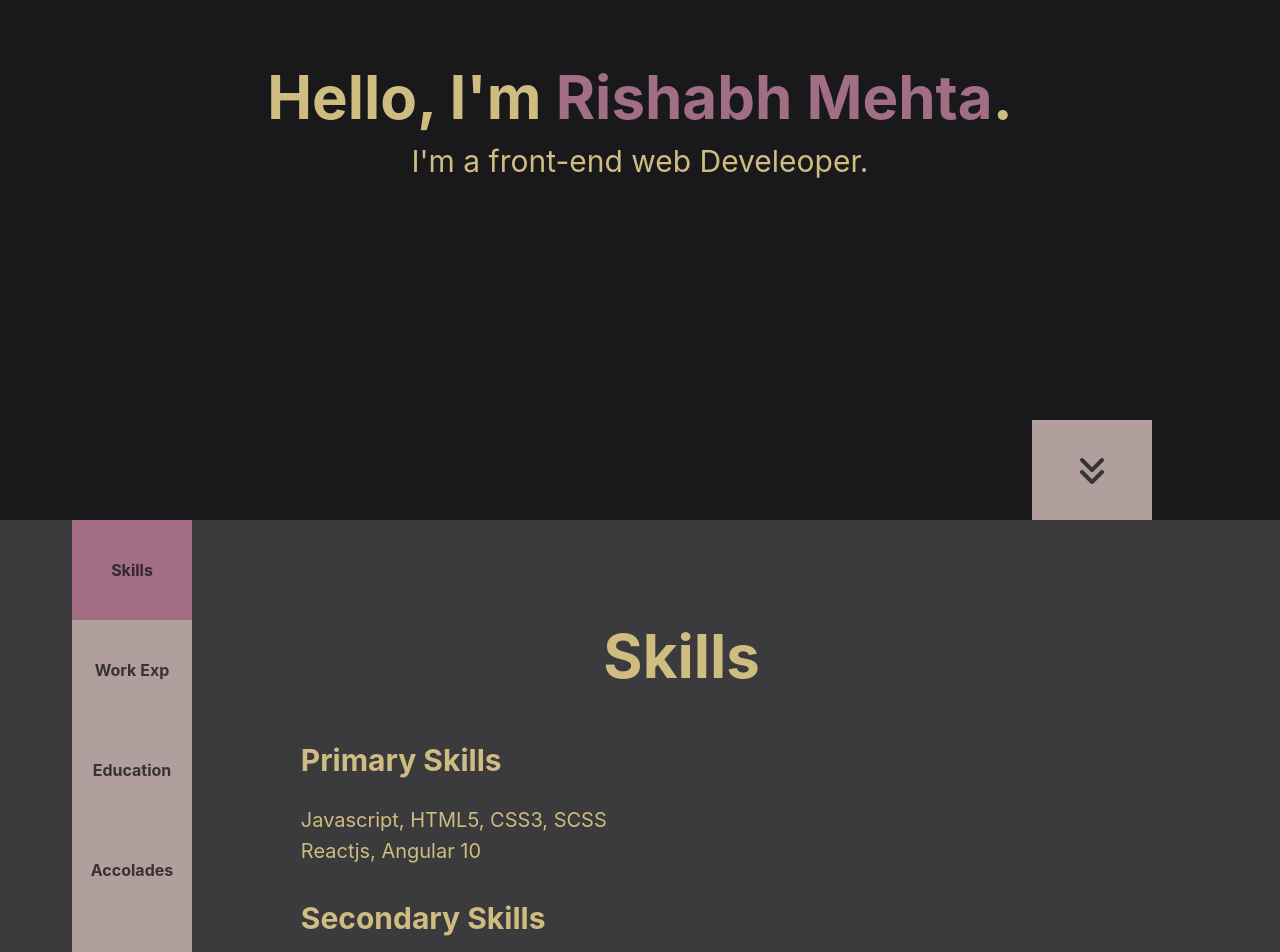
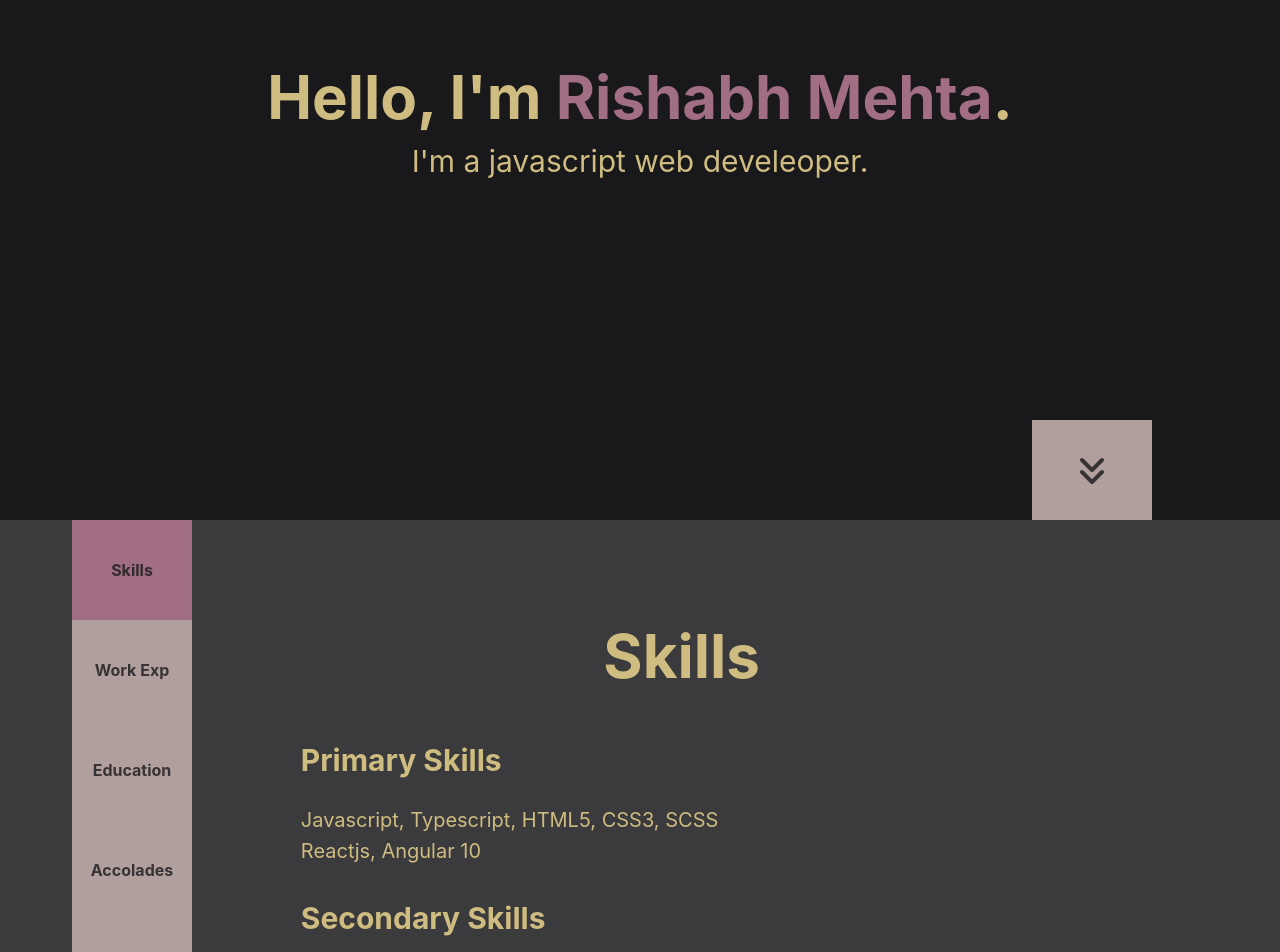
Before and after one commit to mehtarishabh/onerishabh, a React (Create React App) app: page / in a window 1280 px wide. Shown: the part 280-1232 px from the top of the page. Built offline with nearby package versions, Linux system fonts and the light colour scheme.

Commit message:
add certifications

```diff
--- a/src/pages/Home/Home.js
+++ b/src/pages/Home/Home.js
@@ -43,7 +43,7 @@ function Home() {
           <h1 className='Home_heading'>Skills</h1>
           <div className='Home_details'>
             <div className='Home_subheading'>Primary Skills</div>
-            <div className='Home_text'>Javascript, HTML5, CSS3, SCSS</div>
+            <div className='Home_text'>Javascript, Typescript, HTML5, CSS3, SCSS</div>
             <div className='Home_text'>Reactjs, Angular 10</div>
             <div className='Home_subheading'>Secondary Skills</div>
             <div className='Home_text'>AWS cloud services, Nodejs, Python</div>
@@ -143,6 +143,9 @@ function Home() {
             target="_blank" rel="noreferrer" className='pink'>Advanced CSS and Sass: Flexbox, Grid, Animations and More! </a>
             by Jonas Schmedtmann - Udemy Certification </div>
           <div className='Home_text'>4. <b>SEO 2022</b> by Arun Nagarathanam - Udemy Certification</div>
+          <div className='Home_text'>3. <a href="https://www.udemy.com/course/the-complete-nodejs-developer-course-2/"
+            target="_blank" rel="noreferrer" className='pink'>The Complete Node.js Developer Course </a>
+            by Andrew Mead - Udemy Certification </div>
         </div>
       </section>
       </div>
--- a/src/pages/Home/Main/Main.js
+++ b/src/pages/Home/Main/Main.js
@@ -7,7 +7,7 @@ function Main(props) {
   return (
       <section className='Main container'>
         <h1 className='Main_title'>Hello, I'm <span className='pink'>Rishabh Mehta</span>.</h1>
-        <div className='Main_subtitle'>I'm a front-end web Develeoper.</div>
+        <div className='Main_subtitle'>I'm a javascript web develeoper.</div>
         <div className='Main_scrolldown' onClick={props.onScrolldownClick}>
           <FontAwesomeIcon icon={faAnglesDown} size="2x"/>
         </div>
--- a/src/ui/Footer/Footer.js
+++ b/src/ui/Footer/Footer.js
@@ -5,10 +5,10 @@ function Footer() {
     <div className='Footer container'>
       <div className='Footer_copyright'>© Copyright 2022. All right reserved</div>
       <div className='Footer_iconsContainer'>
-        <a className='Footer_icons' href="https://www.linkedin.com/in/rishabh-mehta-76447b5a/" target="_blank" rel="noreferrer">LinkedIn</a>
+        <a className='Footer_icons' href="https://www.linkedin.com/in/rishabh-mehta-nit/" target="_blank" rel="noreferrer">LinkedIn</a>
         <a className='Footer_icons' href="https://github.com/mehtarishabh" target="_blank" rel="noreferrer">Github</a>
         <a className='Footer_icons' href="https://codepen.io/rishabh247" target="_blank" rel="noreferrer">Codepen</a>
-        <a className='Footer_icons' href="https://leetcode.com/user8099ea/" target="_blank" rel="noreferrer">Leetcode</a>
+        <a className='Footer_icons' href="https://leetcode.com/mehta_rishabh/" target="_blank" rel="noreferrer">Leetcode</a>
       </div>
     </div>
   );
```
